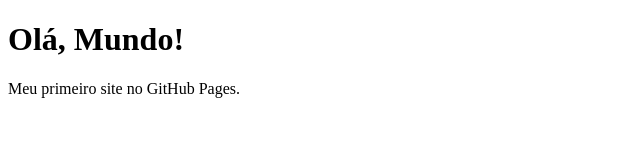
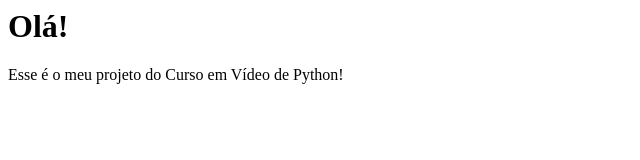
Before and after one commit to GabrielaY07/Page, a plain HTML site: page index.html in a window 1280 px wide. Shown: the whole page, without its empty margins (0-640 px from the left). Drawn offline with Linux system fonts and the light colour scheme.

Commit message:
Update index.html

```diff
--- a/index.html
+++ b/index.html
@@ -1,10 +1,10 @@
-<!DOCTYPE html>
-<html>
+<html lang="pt-BR">
 <head>
-    <title>Meu Site</title>
+  <meta charset="UTF-8">
+  <title>Meu Projeto - Curso em Vídeo</title>
 </head>
 <body>
-    <h1>Olá, Mundo!</h1>
-    <p>Meu primeiro site no GitHub Pages.</p>
+  <h1>Olá!</h1>
+  <p>Esse é o meu projeto do Curso em Vídeo de Python!</p>
 </body>
 </html>
```
